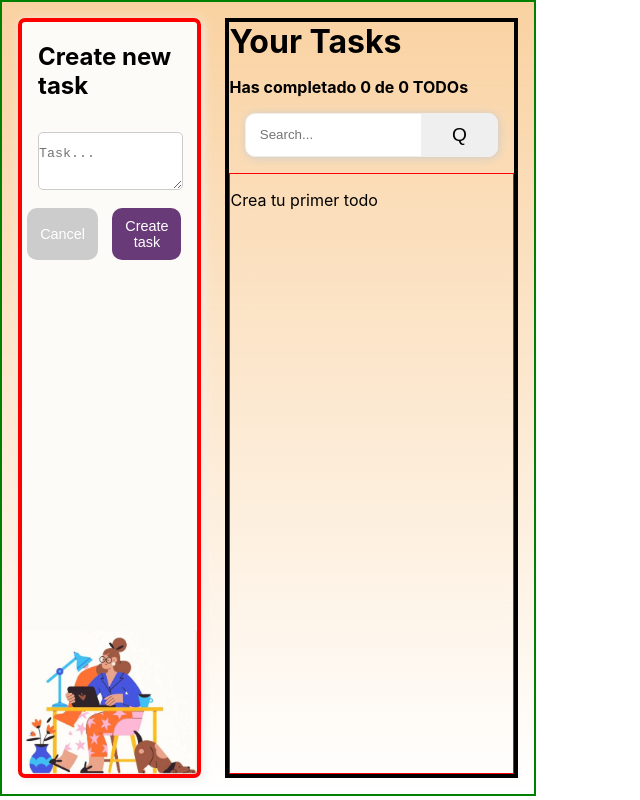
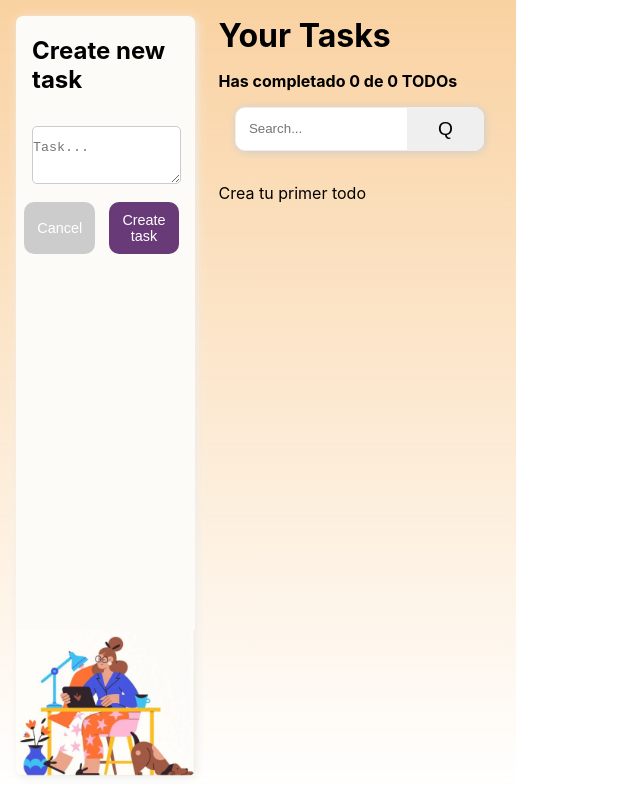
Before and after one commit to debian789/todo, a React (Create React App) app: page / in a window 1280 px wide. Shown: the whole page, without its empty margins (0-640 px from the left). Built offline with nearby package versions, Linux system fonts and the light colour scheme.

Commit message:
Ajustes visuales

```diff
--- a/src/App.css
+++ b/src/App.css
@@ -1,5 +1,4 @@
 .container-app {
-  border:2px solid green;
   padding: 1em ;
   display: flex;
   flex-direction: column;
@@ -14,7 +13,7 @@
 
   height: 95vh;
   position: fixed;
-  top:0;
+  top: 0;
 }
 
 .container-search-items {
@@ -22,19 +21,19 @@
   position: relative;
   display: flex;
   flex-direction: column;
-  border: 4px solid black;
+  height: 100%;
 }
 
 .btn-add-todo-modal {
   border: 1px #eee;
-  padding: 0.7em 1em 0.7em 1em;
+  padding: 0.6em 0.9em 0.6em 0.9em;
   border-radius: 50%;
   font-size: 2em;
   position: absolute;
   background-color: #693a78;
   color: white;
-  bottom: 1em;
-  right: 1em;
+  bottom: 0.4em;
+  right: 0.4em;
   box-shadow: 2px 2px 5px #ccc;
 }
 
--- a/src/AppUI.js
+++ b/src/AppUI.js
@@ -51,7 +51,6 @@ function AppUI() {
           ))}
         </TodoList>
 
-        <button className="btn-add-todo-modal" onClick={() => {setOpenModal(true)}} > + </button>
 
         {openModal && (
             <Modal>
@@ -59,6 +58,8 @@ function AppUI() {
             </Modal>
         )}
       </div>
+
+      <button className="btn-add-todo-modal" onClick={() => {setOpenModal(true)}} > + </button>
     </div>
   );
 }
--- a/src/components/ContainerCreateTask/ContainerCreateTask.css
+++ b/src/components/ContainerCreateTask/ContainerCreateTask.css
@@ -7,7 +7,6 @@
   background: #fdfbf7;
   position: relative;
   display: none;
-  border: 4px solid red;
 }
 
 .container-create-task label,
--- a/src/components/TodoList/TodoList.css
+++ b/src/components/TodoList/TodoList.css
@@ -1,17 +1,16 @@
 .container-list-items {
   display: flex;
-  border: 1px solid red;
   position: relative;
   overflow-y: scroll;
   overflow-x: hidden;
   height: 100%;
-  padding:0em 1em 0 0;
+  padding:0em 1em 1em 0;
 }
 
 ul {
   list-style-type: none;
   margin: 0;
-  padding: 0;
+  padding: 0 0 2em 0;
 
 }
 
--- a/src/components/TodoList/index.js
+++ b/src/components/TodoList/index.js
@@ -2,7 +2,15 @@ import "./TodoList.css";
 
 function TodoList(props) {
   return (<div className="container-list-items">
-      <ul>{props.children}</ul>
+      <ul>{props.children}
+      <br/>
+      <br/>
+      <br/>
+      <br/>
+      <br/>
+
+
+      </ul>
     </div>);
 }
 
```
